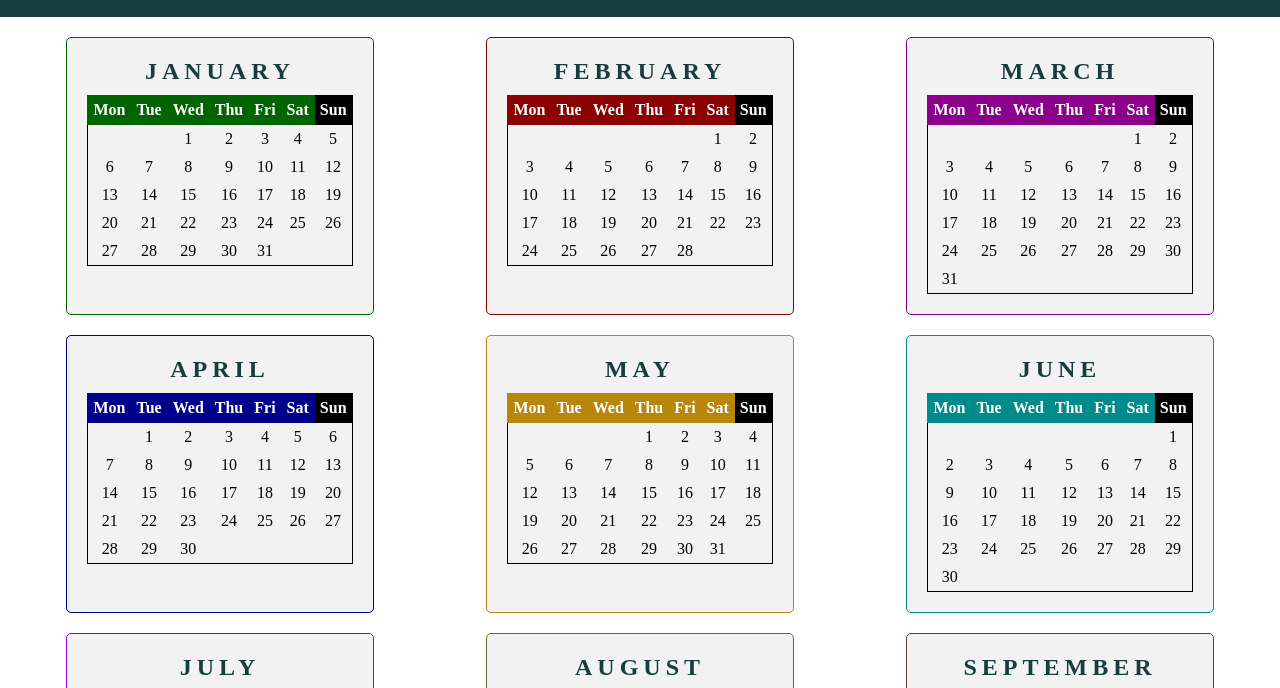
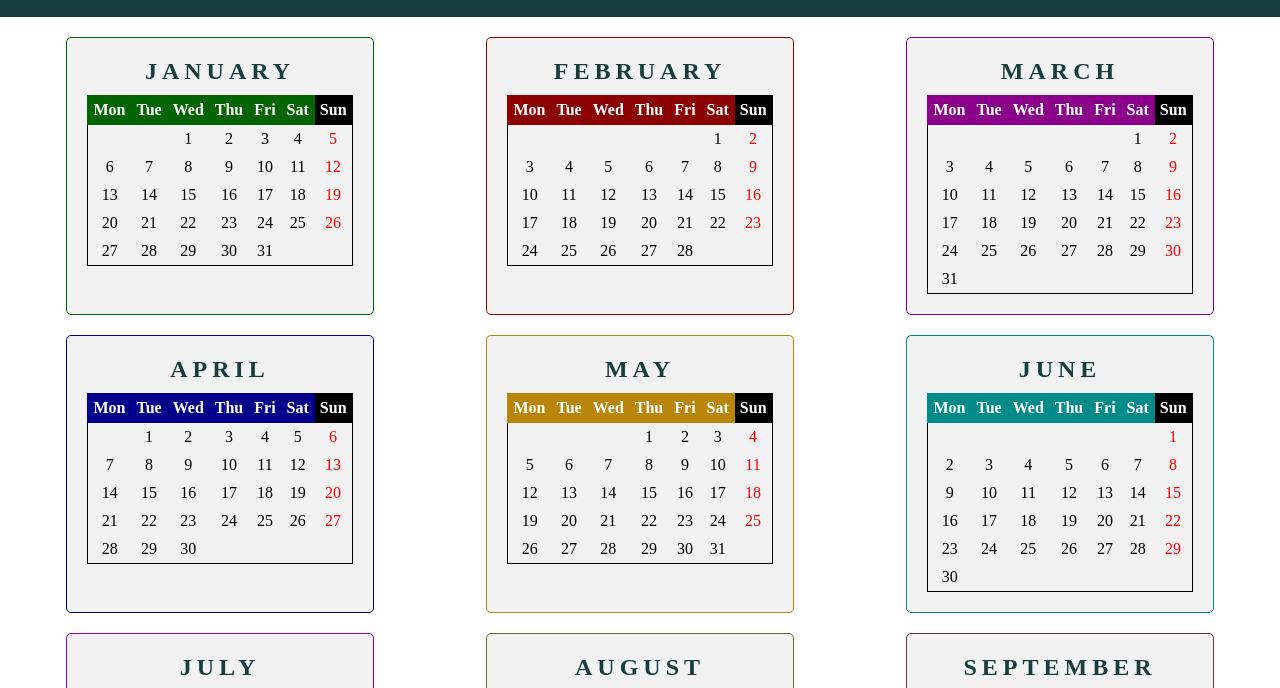
Before and after one commit to mohdaalam6577/Calendar-2025, a plain HTML site: page index.html in a window 1280 px wide. Shown: the part 60-748 px from the top of the page. Drawn offline with Linux system fonts and the light colour scheme.

Commit message:
style.css

```diff
--- a/style.css
+++ b/style.css
@@ -235,6 +235,10 @@ th:hover {
     border: 1px solid rgb(116, 105, 13);
 }
 
+.sun {
+    color: red;
+}
+
 @media screen and (max-width: 600px) {
     table {
         border: 0;
```
